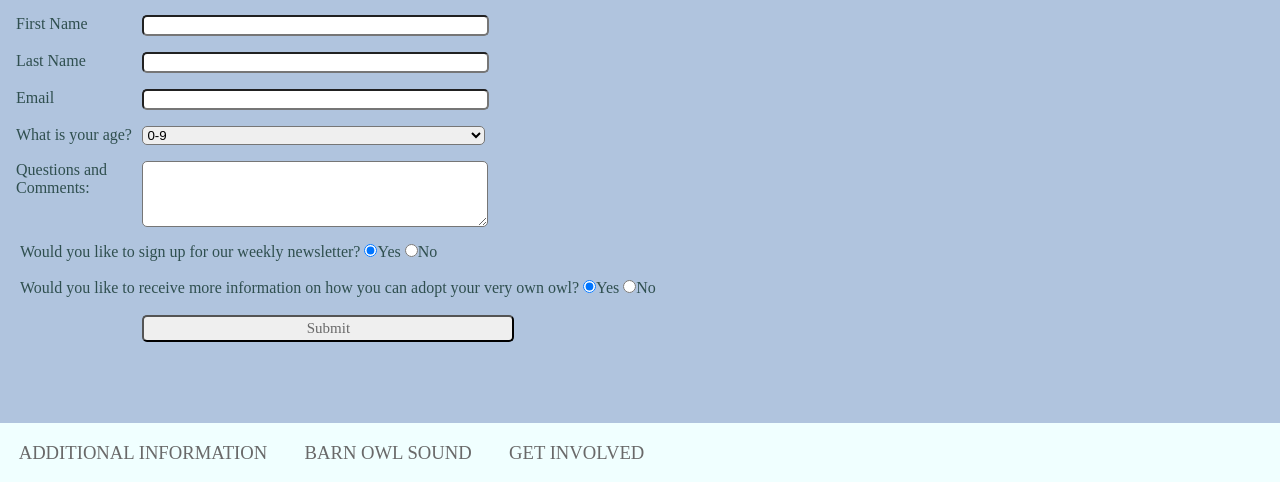
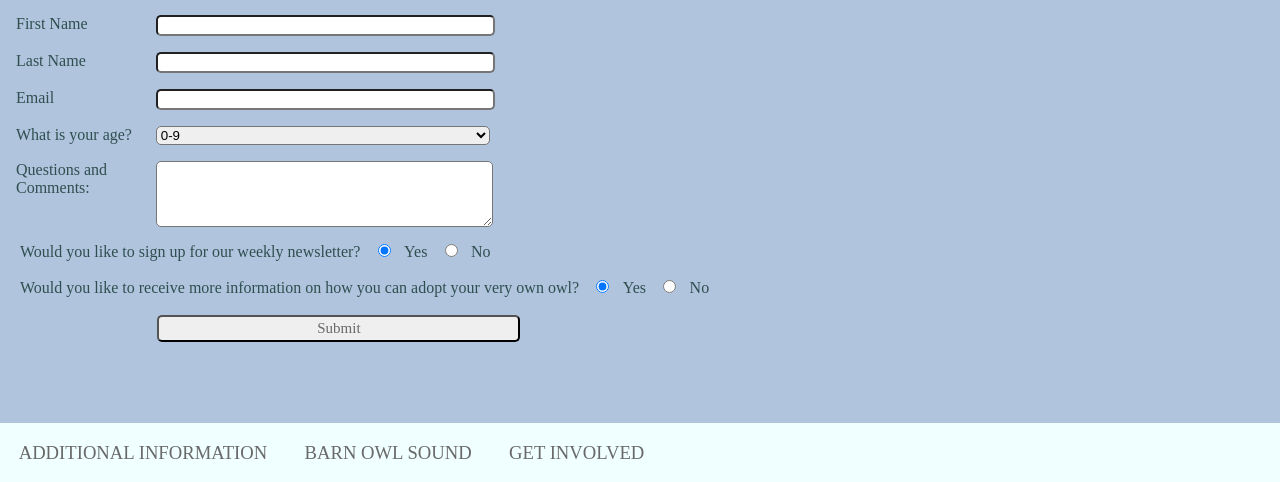
Before and after one commit to melissacole8/assignment4, a plain HTML site: page form.html in a window 1280 px wide. Shown: the part 467-949 px from the top of the page. Drawn offline with Linux system fonts and the light colour scheme.

Commit message:
added code

```diff
--- a/css/flexboxlayout.css
+++ b/css/flexboxlayout.css
@@ -77,7 +77,7 @@ form label {
 
 form input, textarea, select {
     flex: .3;
-/*    margin: 0 1em;*/
+    margin: 0 1em;
     border-radius: 5px;
 }
 
--- a/form.html
+++ b/form.html
@@ -54,7 +54,7 @@
           </p>
           <p>
               <label for="Age"> What is your age?</label>
-              <select name="What-is-your-age" id="What-is-your-age">
+              <select name="Age" id="Age">
               <option value="0-9">0-9</option>
                   <option value="10-19">10-19</option>
                   <option value="20-39">20-39</option>
@@ -64,16 +64,16 @@
           </p>
           <p>
           <label for="comments">Questions and Comments:</label>
-              <textarea name="Questionsandcomments" id="Questionsandcomments" rows="4" cols="40"></textarea>
+              <textarea name="comments" id="comments" rows="4" cols="40"></textarea>
           </p>
           <div class="radiobutton">
           <label for="newsletter">Would you like to sign up for our weekly newsletter?</label>
-            <input type="radio" name="newsletter" value="Yes" checked>Yes
+            <input type="radio" name="newsletter" id="newsletter" value="Yes" checked>Yes
             <input type="radio" name="newsletter" value="No">No
          </div><br>
         <div class="radiobutton">
           <label for="adoptanowl">Would you like to receive more information on how you can adopt your very own owl?</label>
-            <input type="radio" name="adoptanowl" value="Yes" checked>Yes
+            <input type="radio" name="adoptanowl" id="adoptanowl" value="Yes" checked>Yes
             <input type="radio" name="adoptanowl" value="No">No
          </div><br>
 
```
